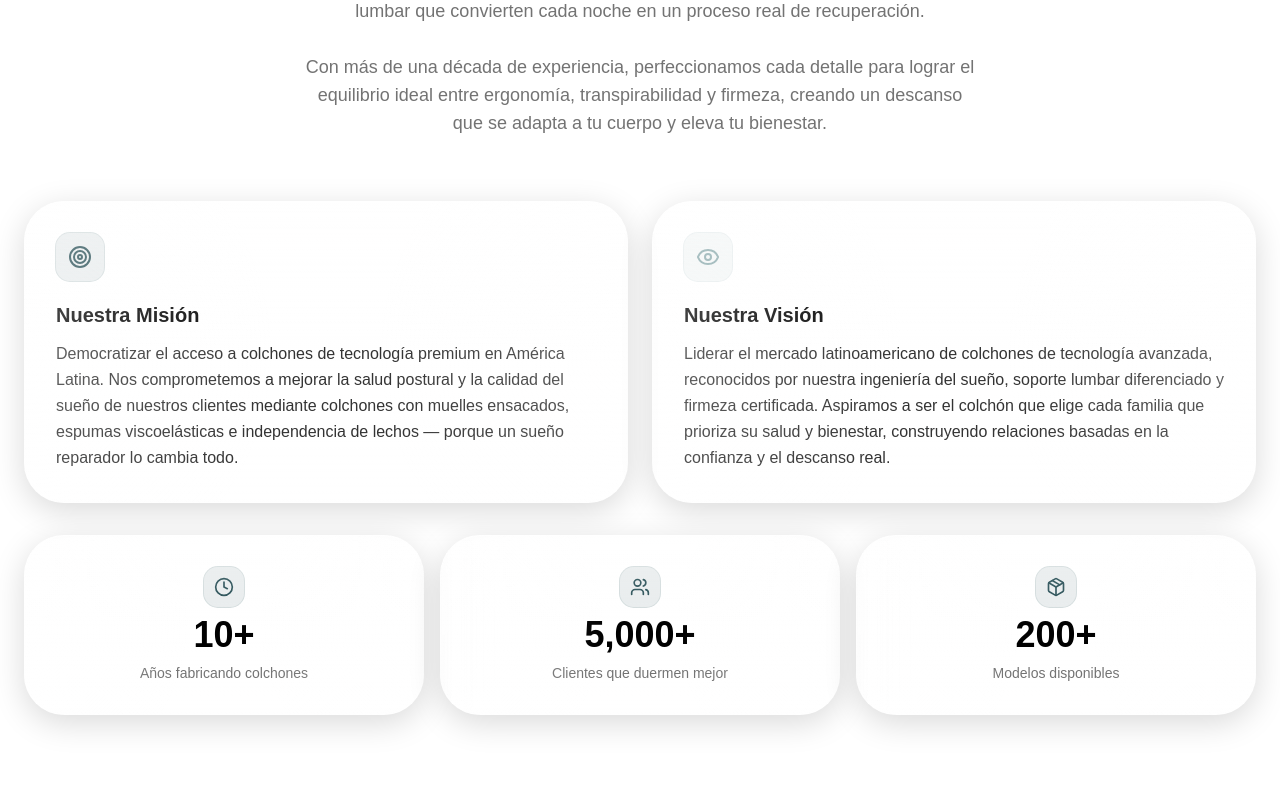
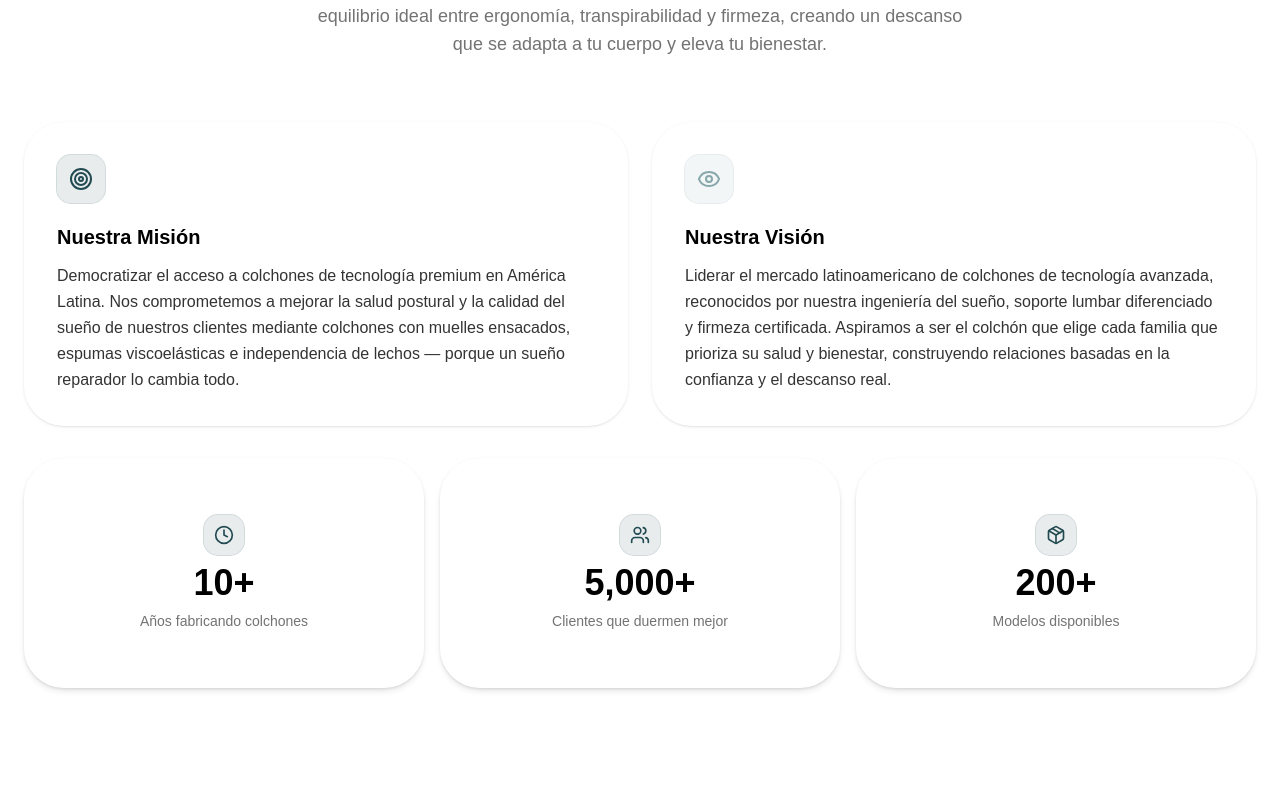
Before and after one commit to edwinforwork14/WH-MATTRESS, a Next.js app: page / in a window 1280 px wide. Shown: the part 2046-2840 px from the top of the page. Built offline with nearby package versions, Linux system fonts and the light colour scheme.

Commit message:
se añade glass a diferentes secciones

```diff
--- a/app/globals.css
+++ b/app/globals.css
@@ -233,62 +233,7 @@
      GLASS BASE
      ========================= */
   .glass {
-    position: relative;
-    border-radius: 2.5rem;
-
-    background: linear-gradient(
-      to bottom,
-      var(--glass-top),
-      var(--glass-bottom)
-    );
-
-    /* 🔥 ESTE ES EL DESENFOQUE REAL DEL FONDO */
-    backdrop-filter: blur(30px) saturate(180%);
-    -webkit-backdrop-filter: blur(30px) saturate(180%);
-
-    border: none;
-
-    box-shadow:
-      0 8px 32px oklch(0 0 0 / 0.15),
-      inset 0 0 0 1px var(--glass-border);
-
-    overflow: hidden;
-  }
-
-  /* =========================
-     GLOW LATERAL
-     ========================= */
-  .glass::before {
-    content: "";
-    position: absolute;
-    inset: 0;
-
-    background:
-      radial-gradient(circle at left center, var(--glass-glow), transparent 40%),
-      radial-gradient(circle at right center, var(--glass-glow), transparent 40%);
-
-    pointer-events: none;
-  }
-
-  /* =========================
-     REFLEJO SUPERIOR
-     ========================= */
-  .glass::after {
-    content: "";
-    position: absolute;
-    top: 0;
-    left: 0;
-    width: 100%;
-    height: 50%;
-
-    background: linear-gradient(
-      to bottom,
-      var(--glass-highlight),
-      transparent
-    );
-
-    border-radius: inherit;
-    pointer-events: none;
+    @apply border border-white/20 bg-background/20 backdrop-blur-lg dark:bg-white/5 dark:border-white/10 dark:backdrop-blur-2xl dark:shadow-[0_8px_32px_rgba(0,0,0,0.35),inset_0_1px_0_rgba(255,255,255,0.07)] dark:ring-1 dark:ring-inset dark:ring-white/5;
   }
 
   /* =========================
--- a/components/CTASection.tsx
+++ b/components/CTASection.tsx
@@ -28,7 +28,7 @@ export default function CTASection() {
                         delay={0.5}
                         as="p"
                         className="text-base w-full mb-10 text-white dark:text-white sm:text-lg md:text-xl">
-                        Descubre los colchones WH: tecnología viscoelástica, muelles ensacados y soporte lumbar diseñados para darte el sueño reparador que mereces.
+                        Descubre WH: el descanso que tu cuerpo va a notar desde la primera noche.
                     </TextEffect>
                     <div className="flex justify-center">
                         <WhatsAppButton phoneNumber="50769889415" />
--- a/components/WhatsAppButton.tsx
+++ b/components/WhatsAppButton.tsx
@@ -22,13 +22,11 @@ export const WhatsAppButton = ({
     <button
       onClick={handleClick}
       className={`
-        group relative flex items-center justify-center gap-3 overflow-hidden
-        px-6 py-3 rounded-lg font-medium transition-all duration-500
-        /* Estilos Light (Usando tus variables) */
-        bg-primary text-primary-foreground border border-border shadow-md
-        hover:shadow-lg hover:scale-[1.02] active:scale-[0.98]
-        /* Estilos Dark (Automáticos por tu clase .dark en el global.css) */
-        dark:bg-secondary dark:text-secondary-foreground dark:border-white/10
+        glass group relative flex items-center justify-center gap-3 overflow-hidden
+        px-8 py-4 rounded-full font-medium transition-all duration-500
+        /* Integración Glass y Efectos */
+        text-white border-white/20 dark:border-white/10 shadow-lg
+        hover:shadow-xl hover:scale-[1.02] active:scale-[0.98]
         ${className}
       `}
     >
--- a/components/WorkshopGallery.tsx
+++ b/components/WorkshopGallery.tsx
@@ -37,21 +37,21 @@ const WorkshopGallery = () => {
   return (
     <div className='pt-15'>
       <section className="py-20 bg-transparent text-foreground font-sans">
-        <div className="container mx-auto px-4 border border-white/20 bg-background/20 backdrop-blur-lg dark:bg-white/5 dark:border-white/10 dark:backdrop-blur-2xl dark:shadow-[0_8px_32px_rgba(0,0,0,0.35),inset_0_1px_0_rgba(255,255,255,0.07)] dark:ring-1 dark:ring-inset dark:ring-white/5 rounded-3xl p-3 sm:p-8 md:p-14 shadow-lg">
+        <div className="container mx-auto px-4 glass rounded-3xl p-3 sm:p-8 md:p-14 shadow-lg">
           {/* Flex container para alinear texto e imágenes */}
           <div className="flex flex-col lg:flex-row gap-12 items-center lg:items-center">
 
             {/* Cabecera / Textos (Izquierda) */}
             <div className="w-full lg:w-1/3 flex flex-col gap-6">
               <div>
-                <h1 className="text-2xl font-bold tracking-widest uppercase text-[#4ac0b0] mb-2">
+                <h1 className="text-2xl font-bold tracking-widest uppercase text-[#132d32] mb-2">
                   INFRAESTRUCTURA
                 </h1>
                 <h2 className="text-5xl font-extrabold tracking-tight leading-tight">
                   Donde nace el <br /> descanso real.
                 </h2>
               </div>
-              <h3 className="text-muted-foreground border-l-2 border-[#4ac0b0] pl-4 text-xl dark:text-white">
+              <h3 className="text-muted-foreground border-l-2 border-[#132d32] pl-4 text-xl dark:text-white">
                 Diseñamos y fabricamos desde nuestras propias instalaciones en Panamá.
               </h3>
             </div>
--- a/components/about-section.tsx
+++ b/components/about-section.tsx
@@ -42,7 +42,7 @@ const stats = [
 
 export default function AboutSection() {
     return (
-        <section className="relative py-24 md:py-32 overflow-hidden font-sans">
+        <section className="relative py-12 md:py-12 overflow-hidden font-sans">
             <div
                 aria-hidden
                 className="pointer-events-none absolute inset-0 -z-10 size-full [background:radial-gradient(80%_60%_at_50%_0%,var(--color-primary)/8%,transparent_70%)]"
@@ -73,7 +73,7 @@ export default function AboutSection() {
 
                     <motion.p
                         variants={transitionVariants.item}
-                        className="mx-auto mt-6 max-w-2xl text-balance text-lg text-muted-foreground"
+                        className="mx-auto mt-6 max-w-2xl text-balance text-lg text-muted-foreground jus"
                     >
                         Especialistas en tecnología del descanso. Diseñamos y fabricamos colchones con muelles ensacados, espumas viscoelásticas y sistemas de soporte lumbar que convierten cada noche en un proceso real de recuperación.<br />
                         <br />
@@ -91,7 +91,7 @@ export default function AboutSection() {
                 >
                     {/* Mission */}
                     <motion.div variants={transitionVariants.item}>
-                        <div className="glass group relative h-full overflow-hidden rounded-2xl border border-border/60 dark:border-white/10 bg-white/20 dark:bg-white/5 backdrop-blur-2xl shadow-[0_4px_20px_rgba(0,0,0,0.12),inset_0_1px_0_rgba(255,255,255,0.06)] dark:shadow-[0_6px_24px_rgba(0,0,0,0.3),inset_0_1px_0_rgba(255,255,255,0.07)] ring-1 ring-inset ring-black/5 dark:ring-white/5 transition-all duration-300 hover:scale-[1.02] hover:shadow-[0_8px_28px_rgba(0,0,0,0.16),inset_0_1px_0_rgba(255,255,255,0.09)] dark:hover:shadow-[0_12px_36px_rgba(0,0,0,0.4),inset_0_1px_0_rgba(255,255,255,0.10)] hover:border-border dark:hover:border-white/20">
+                        <div className="glass shadow group relative h-full overflow-hidden rounded-[2.5rem] transition-all duration-300 hover:scale-[1.02] hover:shadow-[0_8px_28px_rgba(0,0,0,0.16),inset_0_1px_0_rgba(255,255,255,0.09)] dark:hover:shadow-[0_12px_36px_rgba(0,0,0,0.4),inset_0_1px_0_rgba(255,255,255,0.10)] hover:border-border dark:hover:border-white/20">
                             <div className="p-8">
                                 <div className="mb-5 flex size-12 items-center justify-center rounded-xl bg-primary/10 text-primary ring-1 ring-primary/20 transition-colors duration-300 group-hover:bg-primary/15">
                                     <Target className="size-6" />
@@ -111,7 +111,7 @@ export default function AboutSection() {
 
                     {/* Vision */}
                     <motion.div variants={transitionVariants.item}>
-                        <div className="glass group relative h-full overflow-hidden rounded-2xl border border-border/60 dark:border-white/10 bg-white/20 dark:bg-white/5 backdrop-blur-2xl shadow-[0_4px_20px_rgba(0,0,0,0.12),inset_0_1px_0_rgba(255,255,255,0.06)] dark:shadow-[0_6px_24px_rgba(0,0,0,0.3),inset_0_1px_0_rgba(255,255,255,0.07)] ring-1 ring-inset ring-black/5 dark:ring-white/5 transition-all duration-300 hover:scale-[1.02] hover:shadow-[0_8px_28px_rgba(0,0,0,0.16),inset_0_1px_0_rgba(255,255,255,0.09)] dark:hover:shadow-[0_12px_36px_rgba(0,0,0,0.4),inset_0_1px_0_rgba(255,255,255,0.10)] hover:border-border dark:hover:border-white/20">
+                        <div className="glass shadow group relative h-full overflow-hidden rounded-[2.5rem] transition-all duration-300 hover:scale-[1.02] hover:shadow-[0_8px_28px_rgba(0,0,0,0.16),inset_0_1px_0_rgba(255,255,255,0.09)] dark:hover:shadow-[0_12px_36px_rgba(0,0,0,0.4),inset_0_1px_0_rgba(255,255,255,0.10)] hover:border-border dark:hover:border-white/20">
                             <div className="p-8">
                                 <div className="mb-5 flex size-12 items-center justify-center rounded-xl bg-secondary/10 text-secondary ring-1 ring-secondary/20 transition-colors duration-300 group-hover:bg-secondary/15">
                                     <Eye className="size-6" />
@@ -142,7 +142,7 @@ export default function AboutSection() {
                         <motion.div
                             key={stat.label}
                             variants={transitionVariants.item}
-                            className="glass group flex flex-col items-center justify-center gap-2 rounded-2xl border border-border/60 dark:border-white/10 bg-background/40 dark:bg-white/5 px-6 py-8 text-center backdrop-blur-2xl shadow-[0_4px_20px_rgba(0,0,0,0.12),inset_0_1px_0_rgba(255,255,255,0.06)] dark:shadow-[0_6px_24px_rgba(0,0,0,0.3),inset_0_1px_0_rgba(255,255,255,0.07)] ring-1 ring-inset ring-black/5 dark:ring-white/5 transition-all duration-300 hover:scale-105 hover:shadow-[0_8px_28px_rgba(0,0,0,0.16)] dark:hover:shadow-[0_12px_36px_rgba(0,0,0,0.4)] hover:border-border dark:hover:border-white/20 last:col-span-2 md:last:col-span-1"
+                            className="glass group flex flex-col items-center justify-center gap-2 rounded-[2.5rem] px-6 py-8 sm:p-8 md:p-14 text-center transition-all duration-300 hover:scale-105 hover:shadow-[0_8px_28px_rgba(0,0,0,0.16)] dark:hover:shadow-[0_12px_36px_rgba(0,0,0,0.4)] hover:border-border dark:hover:border-white/20 shadow-lg last:col-span-2 md:last:col-span-1"
                         >
                             <div className="flex size-10 items-center justify-center rounded-xl bg-primary/10 text-primary ring-1 ring-primary/20 transition-colors duration-300 group-hover:bg-primary/15">
                                 {stat.icon}
--- a/components/product-grid-container.tsx
+++ b/components/product-grid-container.tsx
@@ -52,7 +52,7 @@ export default function ProductGridContainer() {
 
     return (
         <section className="mb-15 py-12 md:py-24 font-sans mx-0 my-2 sm:mx-1 lg:mx-2 rounded-3xl p-3 sm:p-8 md:p-14" aria-labelledby="products-heading">
-            <div className="glass mx-0 my-1 rounded-3xl p-3 sm:p-8 ">
+            <div className="glass shadow-lg mx-0 my-1 rounded-3xl p-3 sm:p-8 ">
             <div className="mx-auto max-w-7xl px-4 sm:px-6 lg:px-8">
 
                 {/* Header */}
@@ -84,8 +84,8 @@ export default function ProductGridContainer() {
                                 <div className="absolute inset-0 bg-black/10 opacity-0 transition-opacity group-hover:opacity-100" />
                             </div>
                             <div className="p-5">
-                                <h3 className="text-xl font-semibold text-title">{product.name}</h3>
-                                <p className="mt-2 text-sm text-primary font-medium">Ver detalles →</p>
+                                <h3 className="text-xl font-semibold text-title dark:text-layered-mid">{product.name}</h3>
+                                <p className="mt-2 text-sm text-primary dark:text-white font-medium">Ver detalles →</p>
                             </div>
                         </motion.div>
                     ))}
```
Also changed, not shown: components/content-2.tsx (+3 -5 lines), components/features-4.tsx (+5 -5 lines).
